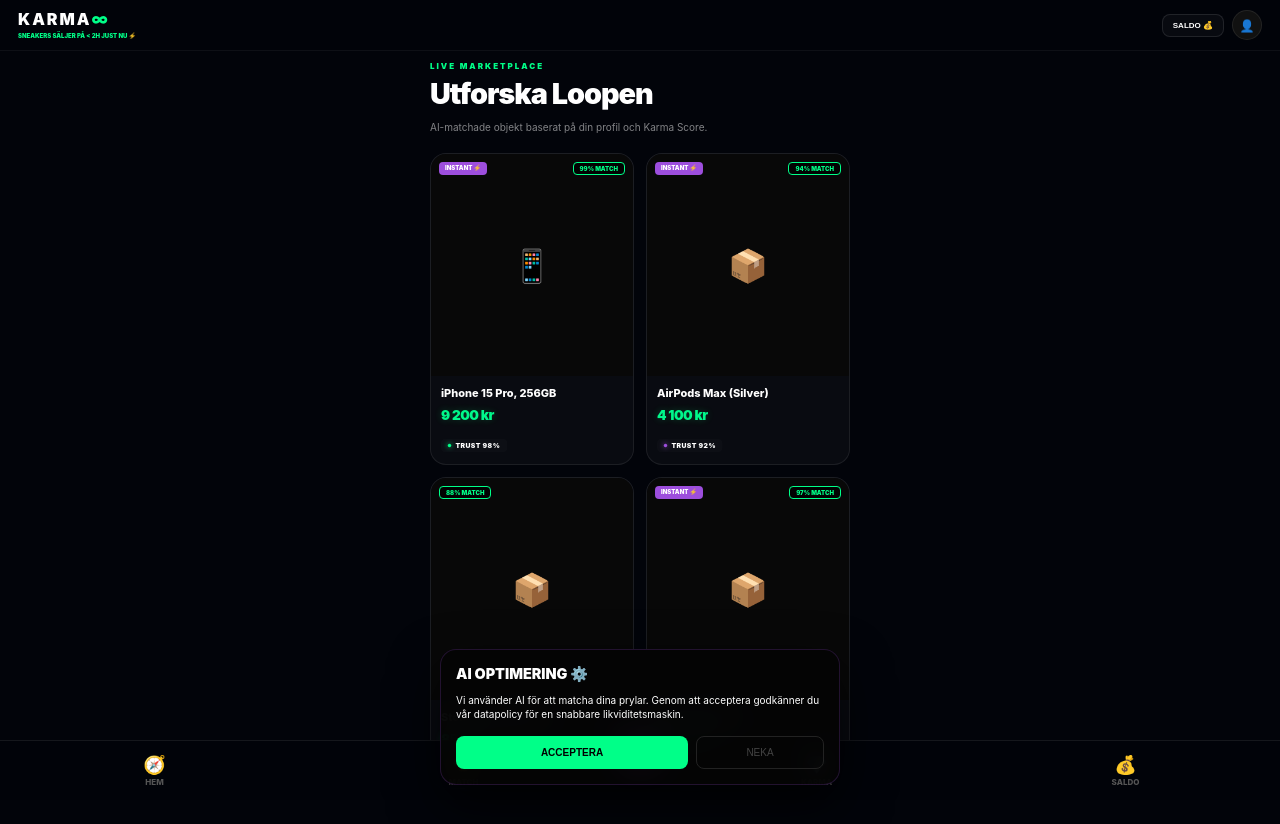
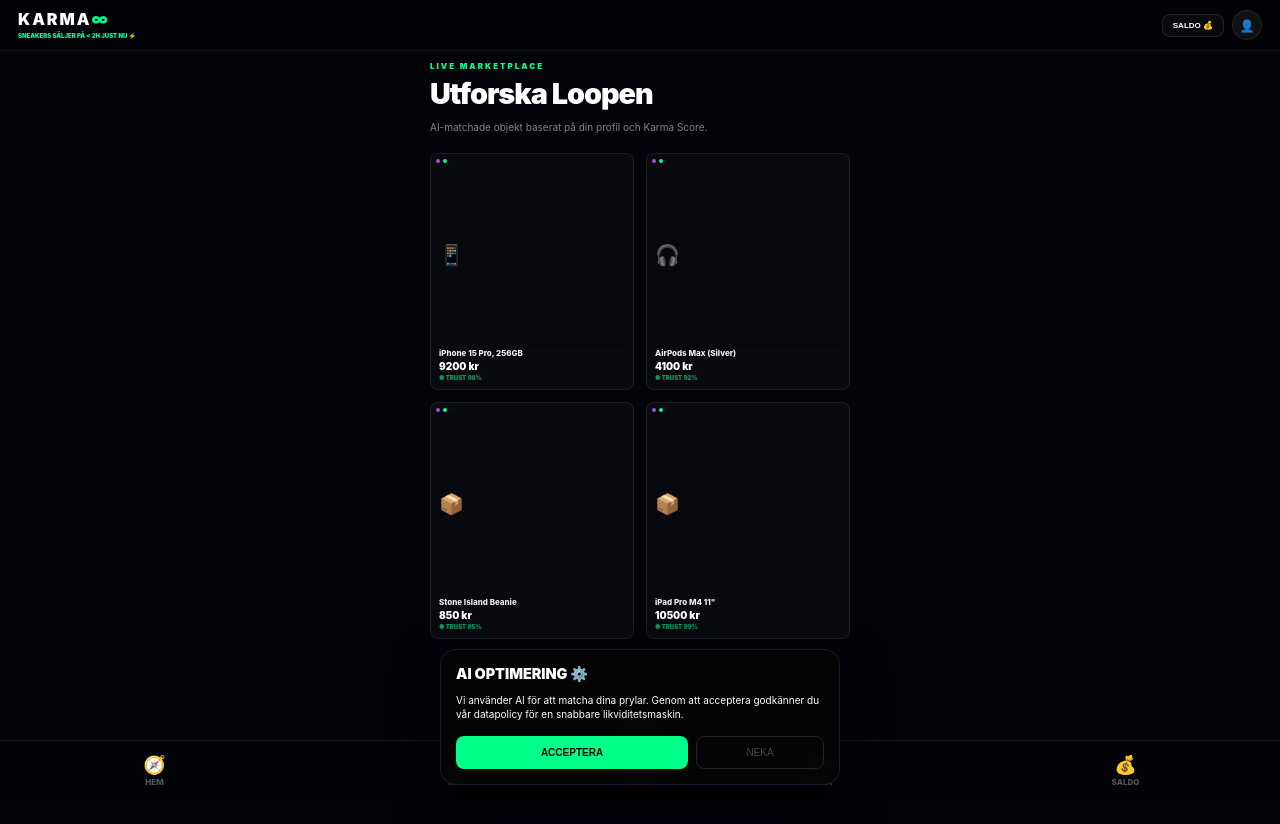
Before and after one commit to gascheckking/marketbeg-appGem, a Next.js app: page / in a window 1280 px wide. Shown: the top 824 px of the page. After the commit the page ends 800 px from the top, so only its background shows below. Built offline with nearby package versions, Linux system fonts and the light colour scheme.

Commit message:
Update FeedCardSell.tsx

```diff
--- a/components/FeedCardSell.tsx
+++ b/components/FeedCardSell.tsx
@@ -1,49 +1,59 @@
+// --- components/FeedCardSell.tsx ---
 "use client";
 import { useRouter } from "next/navigation";
-import PriceTag from "./PriceTag";
-import TrustBadge from "./TrustBadge";
 
-type Props = { id: string; title: string; price: number; trust: number; matchScore?: number; instant?: boolean; };
+type Props = { id: string; title: string; price: number; trust: number; matchScore?: number; };
 
-export default function FeedCardSell({ id, title, price, trust, matchScore = 95, instant = true }: Props) {
+export default function FeedCardSell({ id, title, price, trust }: Props) {
   const router = useRouter();
 
   return (
-    <div className="feed-card" onClick={() => router.push(`/listing/${id}`)}
-      style={{
-        cursor: 'pointer', position: 'relative', background: 'var(--glass)',
-        borderRadius: '16px', border: '1px solid var(--border)', overflow: 'hidden'
-      }}>
-
-      {/* Top Badges */}
-      <div style={{ position: 'absolute', top: '8px', left: '8px', right: '8px', display: 'flex', justifyContent: 'space-between', zIndex: 5 }}>
-        {/* Instant Sell Badge */}
-        {instant && (
-          <div style={{ background: 'var(--neon-purple)', padding: '2px 6px', borderRadius: '4px', fontSize: '6px', fontWeight: 900, color: '#fff' }}>
-            INSTANT ⚡
-          </div>
-        )}
-        {/* Match Score */}
-        <div style={{ background: 'rgba(0,0,0,0.7)', padding: '2px 6px', borderRadius: '4px', border: '1px solid var(--neon-mint)', color: 'var(--neon-mint)', fontSize: '6px', fontWeight: 900 }}>
-          {matchScore}% MATCH
-        </div>
+    <div className="mini-card" onClick={() => router.push(`/listing/${id}`)}>
+      <div className="status-dots">
+        <div className="dot purple"></div>
+        <div className="dot mint"></div>
       </div>
 
-      <div style={{ aspectRatio: '1/1.1', background: '#080808', display: 'flex', alignItems: 'center', justifyContent: 'center', fontSize: '32px' }}>
-        {title.toLowerCase().includes('phone') ? '📱' : '📦'}
+      <div className="card-visual">
+        {title.toLowerCase().includes('phone') ? '📱' :
+         title.toLowerCase().includes('max') ? '🎧' :
+         title.toLowerCase().includes('tee') ? '👕' : '📦'}
       </div>
 
-      <div style={{ padding: '10px' }}>
-        <h3 style={{ margin: '0 0 4px 0', fontSize: '11px', fontWeight: 800, whiteSpace: 'nowrap', overflow: 'hidden', textOverflow: 'ellipsis' }}>
-          {title}
-        </h3>
-        <PriceTag price={price} size="sm" />
-        <div style={{ marginTop: '8px', display: 'flex', justifyContent: 'space-between', alignItems: 'center' }}>
-          <div style={{ transform: 'scale(0.85)', transformOrigin: 'left' }}>
-            <TrustBadge score={trust} />
-          </div>
-        </div>
+      <div className="card-info">
+        <h4 className="card-title">{title}</h4>
+        <div className="card-price">{price} kr</div>
+        <div className="card-trust">● TRUST {trust}%</div>
       </div>
+
+      <style jsx>{`
+        .mini-card {
+          background: rgba(255, 255, 255, 0.03);
+          border: 1px solid rgba(255, 255, 255, 0.08);
+          border-radius: 8px;
+          padding: 8px;
+          position: relative;
+          cursor: pointer;
+        }
+        .status-dots {
+          position: absolute; top: 5px; left: 5px; display: flex; gap: 3px;
+        }
+        .dot { width: 4px; height: 4px; border-radius: 50%; }
+        .purple { background: var(--neon-purple); }
+        .mint { background: var(--neon-mint); }
+        .card-visual {
+          aspect-ratio: 1/1;
+          display: flex; align-items: center; justifyContent: center;
+          font-size: 20px; background: rgba(0,0,0,0.2); border-radius: 4px;
+        }
+        .card-info { marginTop: 6px; }
+        .card-title {
+          margin: 0; font-size: 8px; font-weight: 800; color: #eee;
+          white-space: nowrap; overflow: hidden; textOverflow: ellipsis;
+        }
+        .card-price { font-size: 10px; font-weight: 900; color: #fff; margin: 2px 0; }
+        .card-trust { font-size: 6px; font-weight: 900; color: var(--neon-mint); opacity: 0.6; }
+      `}</style>
     </div>
   );
 }
```
